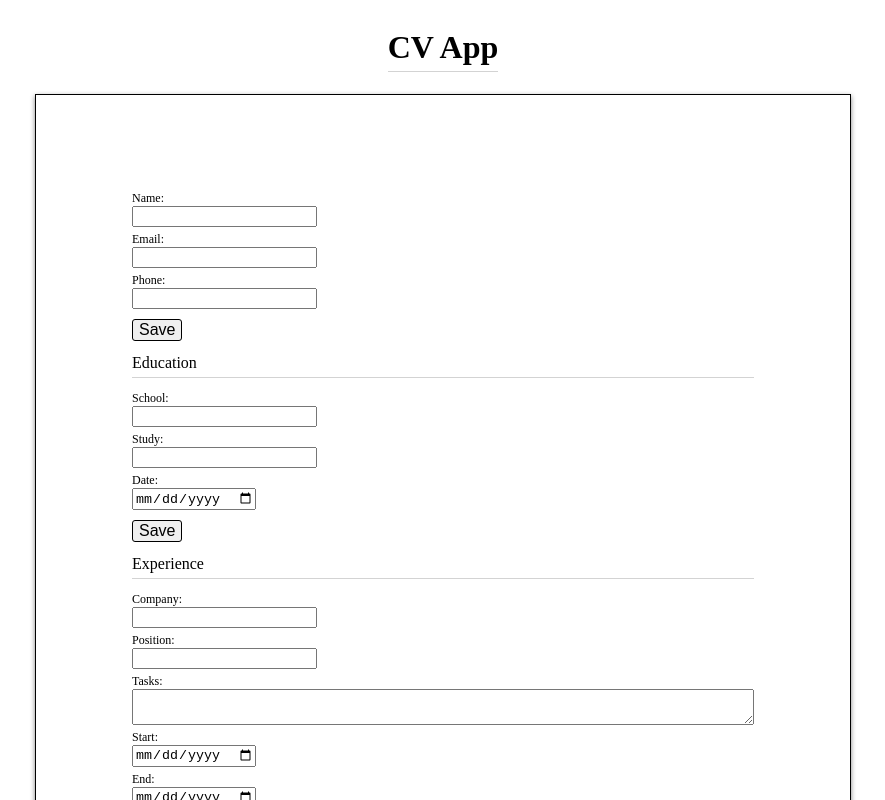
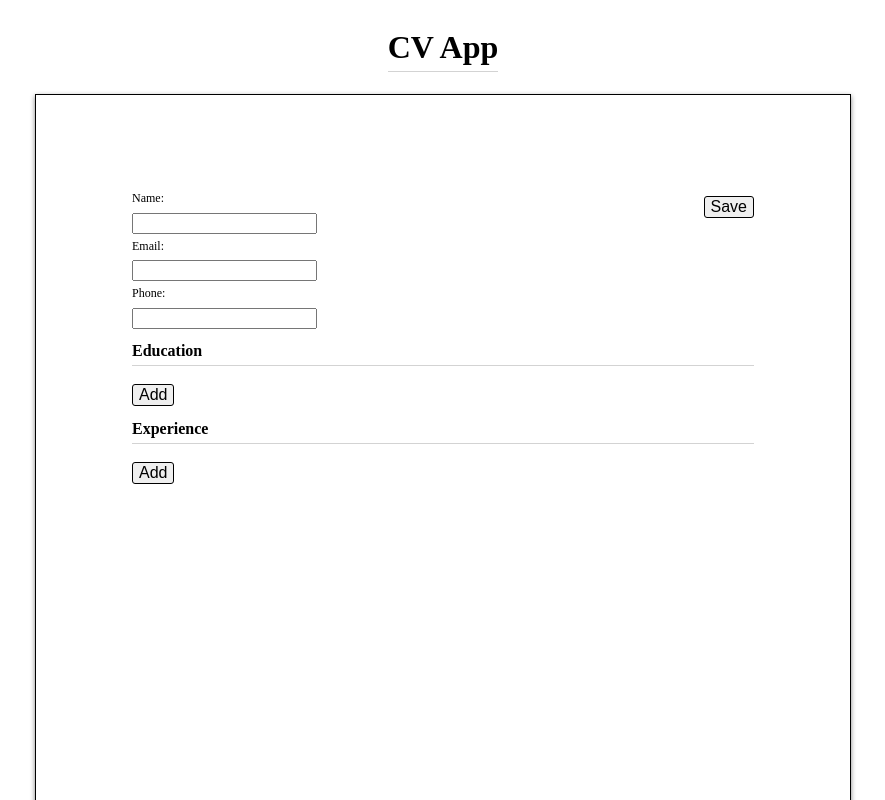
Before and after one commit to Birjot-Bala/cv-project, a React (Create React App) app: page / in a window 1280 px wide. Shown: the top 800 px of the page, without its empty margins (197-1082 px from the left). Built offline with nearby package versions, Linux system fonts and the light colour scheme.

Commit message:
Layout changes and add more sections

```diff
--- a/src/App.js
+++ b/src/App.js
@@ -8,6 +8,27 @@ import './styles/section.css'
 
 
 class App extends Component {
+  constructor(props) {
+    super(props);
+
+    this.state = {
+      education: [],
+      experience: [],
+    }
+
+    this.handleAddClick = this.handleAddClick.bind(this);
+  }
+
+  handleAddClick(e) {
+    const name = e.target.name;
+    this.setState({
+      [name]: [...this.state[name],
+        name === "education"
+          ? <Education key={(this.state.education.length + 1).toString()} />
+          : <Experience key={(this.state.experience.length + 1).toString()}/>
+        ]
+    });
+  }
 
   render() {
     return (
@@ -16,9 +37,11 @@ class App extends Component {
         <div className="page">
           <Contact />
           <h2>Education</h2>
-          <Education />
+          {this.state.education}
+          <button className="add-button" name="education" onClick={this.handleAddClick}>Add</button>
           <h2>Experience</h2>
-          <Experience />
+          {this.state.experience}
+          <button className="add-button" name="experience" onClick={this.handleAddClick}>Add</button>
         </div>
       </div>
     );
--- a/src/components/Contact.js
+++ b/src/components/Contact.js
@@ -45,6 +45,9 @@ class Contact extends Component {
         return (
             <div>
                 <form onSubmit={this.handleSubmit}>
+                    {isEditable
+                        ? <input className="submit-button" type="submit" value="Save" />
+                        : <button className="edit-button" onClick={this.handleEditClick}>Edit</button>}
                     <InputField
                         name="name"
                         label="Name: "
@@ -66,9 +69,6 @@ class Contact extends Component {
                         type= "text"
                         onChange={this.handleInputChange}
                         isEditable={isEditable} />
-                    {isEditable
-                        ? <input className="submit-button" type="submit" value="Save" />
-                        : <button className="edit-button" onClick={this.handleEditClick}>Edit</button>}
                 </form>
             </div>
         );
--- a/src/components/Education.js
+++ b/src/components/Education.js
@@ -45,19 +45,22 @@ class Education extends Component {
         const isEditable = this.state.editable;
 
         return (
-            <div>
+            <div className="section">
                 <form onSubmit={this.handleSubmit}>
+                    {isEditable
+                        ? <input className="submit-button" type="submit" value="Save" />
+                        : <button className="edit-button" onClick={this.handleEditClick}>Edit</button>}
+                    <InputField
+                        name="study"
+                        label="Study: "
+                        value={this.state.study}
+                        type="text"
+                        onChange={this.handleInputChange}
+                        isEditable={isEditable} />
                     <InputField
                         name="school"
                         label="School: "
                         value={this.state.school}
-                        type="text"
-                        onChange={this.handleInputChange}
-                        isEditable={isEditable} />
-                    <InputField
-                        name="study"
-                        label="Study: "
-                        value={this.state.study}
                         type="text"
                         onChange={this.handleInputChange}
                         isEditable={isEditable} />
@@ -68,9 +71,6 @@ class Education extends Component {
                         type="date"
                         onChange={this.handleInputChange}
                         isEditable={isEditable} />
-                    {isEditable
-                        ? <input className="submit-button" type="submit" value="Save" />
-                        : <button className="edit-button" onClick={this.handleEditClick}>Edit</button>}
                 </form>
             </div>
         )
--- a/src/components/Experience.js
+++ b/src/components/Experience.js
@@ -47,15 +47,11 @@ class Experience extends Component {
         const isEditable = this.state.editable;
 
         return (
-            <div>
+            <div className="section">
                 <form onSubmit={this.handleSubmit}>
-                    <InputField
-                        name="company"
-                        label="Company: "
-                        value={this.state.company}
-                        type="text"
-                        onChange={this.handleInputChange}
-                        isEditable={isEditable} />
+                    {isEditable
+                        ? <input className="submit-button" type="submit" value="Save" />
+                        : <button className="edit-button" onClick={this.handleEditClick}>Edit</button>}
                     <InputField
                         name="position"
                         label="Position: "
@@ -63,10 +59,11 @@ class Experience extends Component {
                         type="text"
                         onChange={this.handleInputChange}
                         isEditable={isEditable} />
-                    <TextAreaInput
-                        name="tasks"
-                        label="Tasks: "
-                        value={this.state.tasks}
+                    <InputField
+                        name="company"
+                        label="Company: "
+                        value={this.state.company}
+                        type="text"
                         onChange={this.handleInputChange}
                         isEditable={isEditable} />
                     <InputField
@@ -83,9 +80,12 @@ class Experience extends Component {
                         type="date"
                         onChange={this.handleInputChange}
                         isEditable={isEditable} />
-                    {isEditable
-                        ? <input className="submit-button" type="submit" value="Save" />
-                        : <button className="edit-button" onClick={this.handleEditClick}>Edit</button>}
+                    <TextAreaInput
+                        name="tasks"
+                        label="Tasks: "
+                        value={this.state.tasks}
+                        onChange={this.handleInputChange}
+                        isEditable={isEditable} />
                 </form>
             </div>
         )
--- a/src/components/InputField.js
+++ b/src/components/InputField.js
@@ -10,13 +10,13 @@ class InputField extends Component {
                 <div>
                     <label>
                         {label}
-                        <input name={name} type={type} value={value} onChange={onChange} />
+                        <input name={name} type={type} value={value} onChange={onChange} required />
                     </label>
                 </div>
             );
         } else {
             return (
-                <div>
+                <div className="saved-text">
                     <span className={name}>{value}</span>
                 </div>
             );
--- a/src/components/TextAreaInput.js
+++ b/src/components/TextAreaInput.js
@@ -17,7 +17,6 @@ class TextAreaInput extends Component {
         } else {
             return (
                 <div>
-                    {label}
                     <textarea className="read-only-text" readOnly value={value} wrap="hard" />
                 </div>
             );
--- a/src/styles/app.css
+++ b/src/styles/app.css
@@ -24,5 +24,4 @@ h2 {
     border-bottom: 1px solid lightgray;
     padding-bottom: 5px;
     font-size: 16px;
-    font-weight: normal;
 }
--- a/src/styles/section.css
+++ b/src/styles/section.css
@@ -5,14 +5,27 @@ label {
     margin-bottom: 5px;
 }
 
+.section {
+    margin-top: 1em;
+}
+
 .edit-button {
     margin-top: 5px;
     border: 1px solid black;
     border-radius: 3px;
     font-size: medium;
+    float: right;
 }
 
 .submit-button {
+    margin-top: 5px;
+    font-size: medium;
+    border: 1px solid black;
+    border-radius: 3px;
+    float: right;
+}
+
+.add-button {
     margin-top: 5px;
     font-size: medium;
     border: 1px solid black;
@@ -23,12 +36,31 @@ textarea {
     box-sizing:border-box;
     width: 100%;
     resize: vertical;
+    font: inherit;
 }
 
 .read-only-text {
     border: none;
     background-color: transparent;
+    margin-top: 1em;
     resize: none;
+    font: inherit;
+}
+
+.saved-text {
+    margin-top: 0.5em;
+}
+
+input {
+    margin-top: 0.5em;
+}
+
+.study {
+    font-weight: bold;
+}
+
+.position {
+    font-weight: bold;
 }
 
 .name {
```
